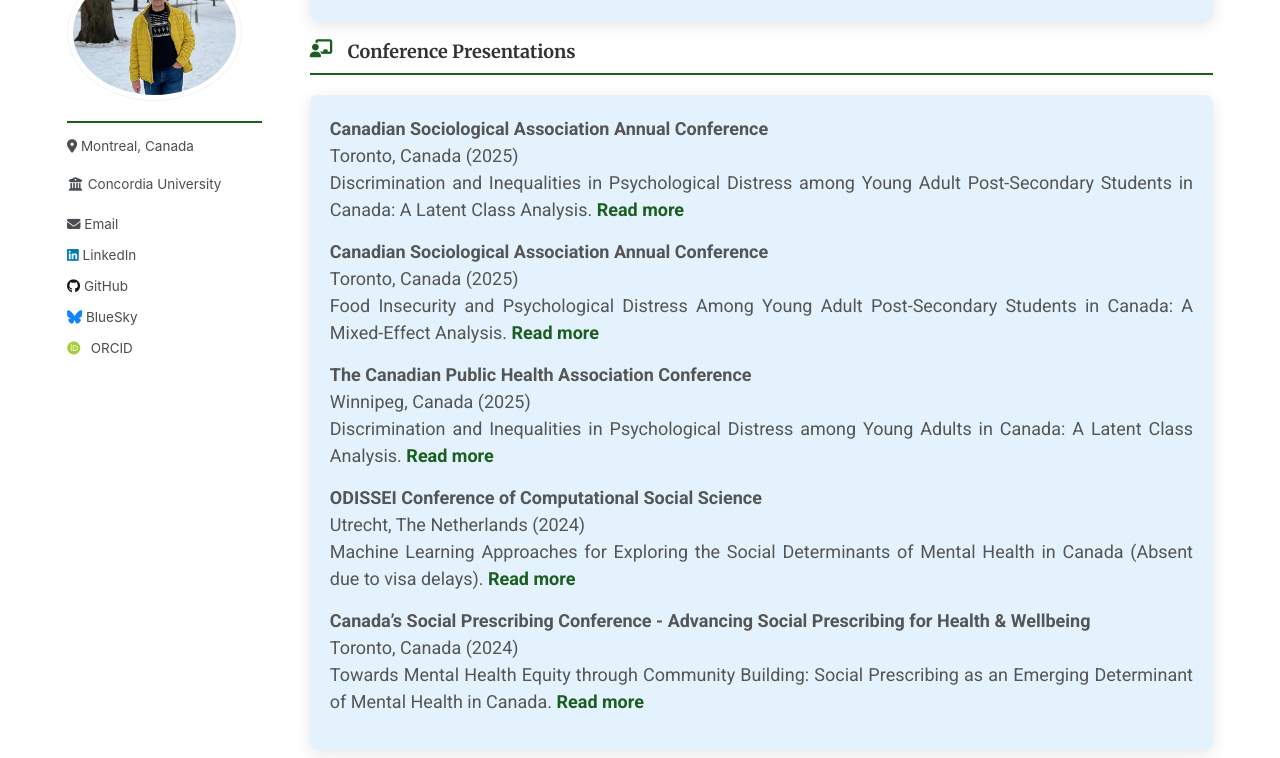
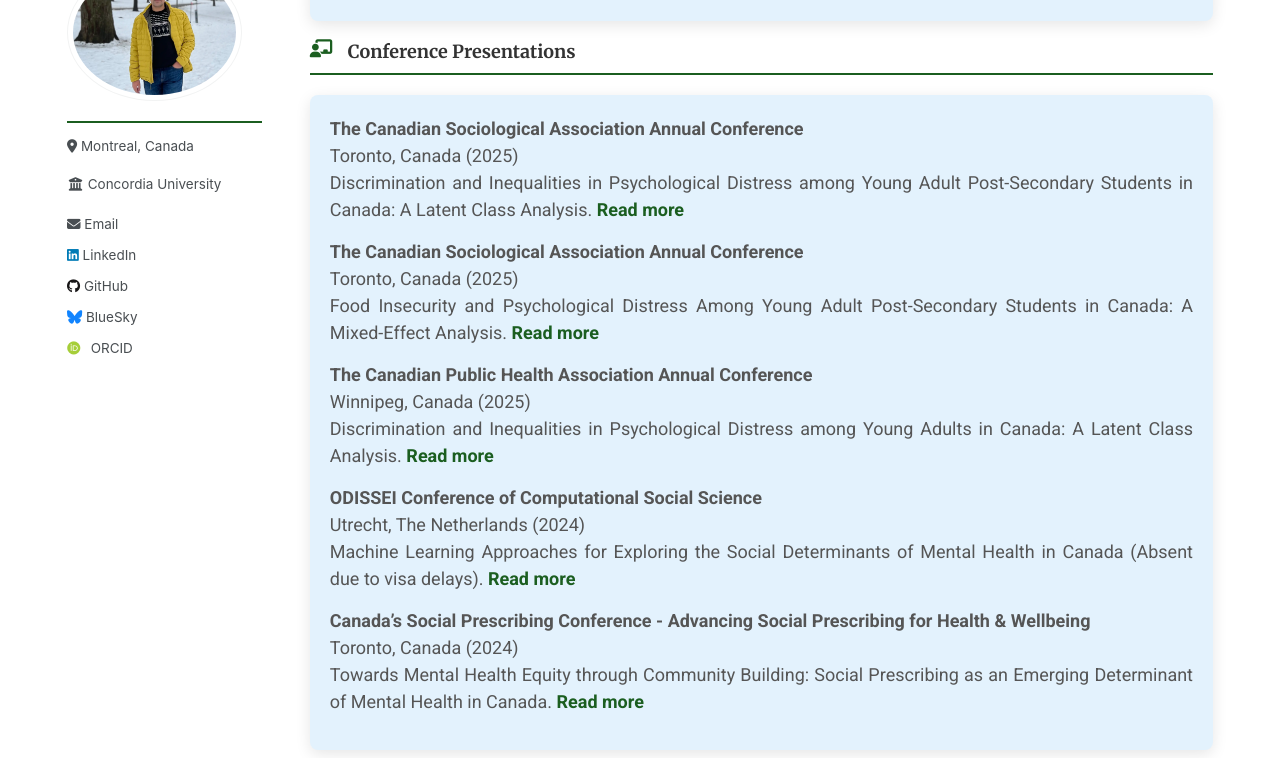
Before and after one commit to Mohsnmonji/mohsnmonji.github.io, a Jekyll site: the page built from _pages/talks.html, in a window 1280 px wide and 900 px high, scrolled down 666 px, cut to the strip 142-900 px from the top of the window. Built offline with Jekyll 4.4.1, drawn with Linux system fonts in a browser that asks for light colours; some web fonts are replaced.

Commit message:
Update talks.html

```diff
--- a/_pages/talks.html
+++ b/_pages/talks.html
@@ -92,19 +92,19 @@ author_profile: true
 <div class="talk-card">
   <ul>
     <li>
-      <strong>Canadian Sociological Association Annual Conference</strong> <br>
+      <strong>The Canadian Sociological Association Annual Conference</strong> <br>
       <span>Toronto, Canada (2025)</span><br>
       Discrimination and Inequalities in Psychological Distress among Young Adult Post-Secondary Students in Canada: A Latent Class Analysis.
       <a href="https://event.fourwaves.com/csa-scs-conference-2025" target="_blank">Read more</a>
     </li>
     <li>
-      <strong>Canadian Sociological Association Annual Conference</strong> <br>
+      <strong>The Canadian Sociological Association Annual Conference</strong> <br>
       <span>Toronto, Canada (2025)</span><br>
       Food Insecurity and Psychological Distress Among Young Adult Post-Secondary Students in Canada: A Mixed-Effect Analysis.
       <a href="https://event.fourwaves.com/csa-scs-conference-2025" target="_blank">Read more</a>
     </li>
     <li>
-      <strong>The Canadian Public Health Association Conference</strong> <br>
+      <strong>The Canadian Public Health Association Annual Conference</strong> <br>
       <span>Winnipeg, Canada (2025)</span><br>
       Discrimination and Inequalities in Psychological Distress among Young Adults in Canada: A Latent Class Analysis.
       <a href="https://www.cpha.ca/publichealth2025" target="_blank">Read more</a>
```
